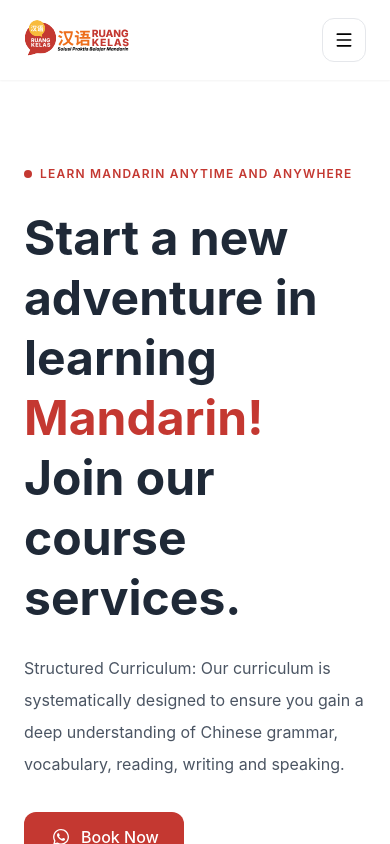
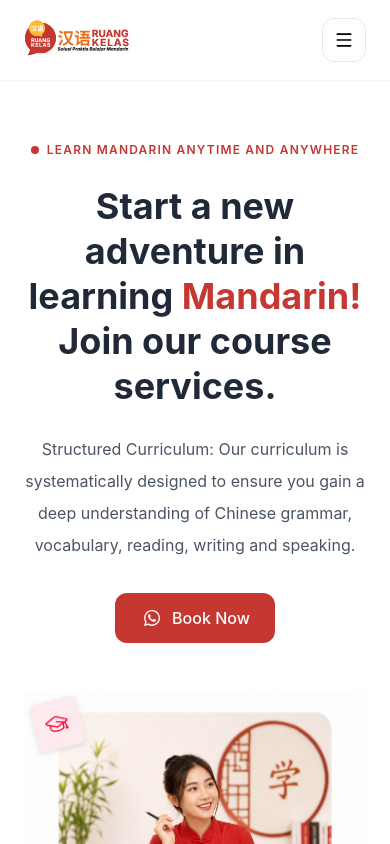
Before and after one commit to DwkLoki/ruang-kelas-mandarin, a Nuxt app: page / in a window 390 px wide. Shown: the top 844 px of the page. Built offline with nearby package versions, Linux system fonts and the light colour scheme.

Commit message:
style: improve responsive layout for hero section

```diff
--- a/app/components/sections/HeroSection.vue
+++ b/app/components/sections/HeroSection.vue
@@ -10,16 +10,18 @@ const hero = {
 };
 </script>
 <template>
-  <section id="home" class="overflow-hidden py-20">
+  <section id="home" class="overflow-hidden py-14 sm:py-16 lg:py-20">
     <div
-      class="container-custom grid items-center gap-16 lg:grid-cols-[45%_55%]"
+      class="container-custom grid items-center gap-12 lg:grid-cols-[45%_55%] lg:gap-16"
     >
-      <div class="max-w-xl">
+      <div class="mx-auto max-w-xl text-center lg:mx-0 lg:text-left">
         <BaseBadge>
           {{ hero.badge }}
         </BaseBadge>
 
-        <h1 class="mt-6 text-5xl font-bold leading-tight text-heading">
+        <h1
+          class="mt-6 text-4xl font-bold leading-tight text-heading sm:text-5xl lg:text-6xl"
+        >
           {{ hero.title }}
 
           <span class="text-brand">
@@ -29,11 +31,11 @@ const hero = {
           {{ hero.subtitle }}
         </h1>
 
-        <p class="mt-6 text-body leading-8">
+        <p class="mt-6 text-base leading-8 text-body sm:text-lg">
           {{ hero.description }}
         </p>
 
-        <div class="mt-8">
+        <div class="mt-8 flex justify-center lg:justify-start">
           <BaseButton>
             <WaIcon class="h-6 w-6 text-white" />
             {{ hero.cta }}
@@ -47,7 +49,7 @@ const hero = {
           alt="Mandarin course hero image"
           width="620"
           height="500"
-          class="w-full max-w-[620px]"
+          class="w-full max-w-sm sm:max-w-md md:max-w-lg lg:max-w-[620px]"
         />
       </div>
     </div>
```
